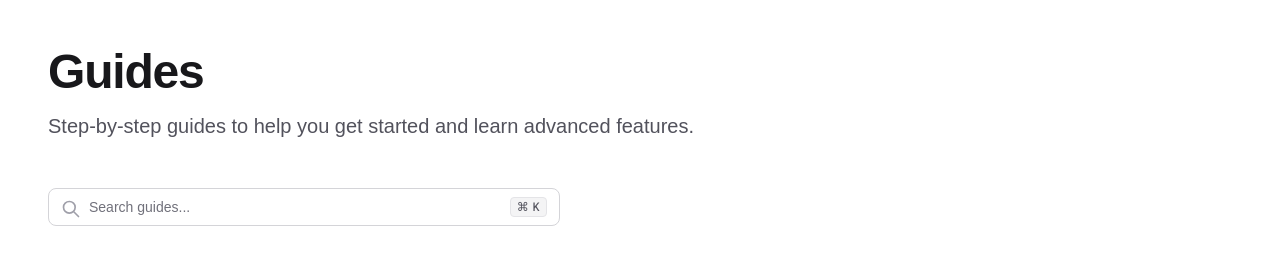
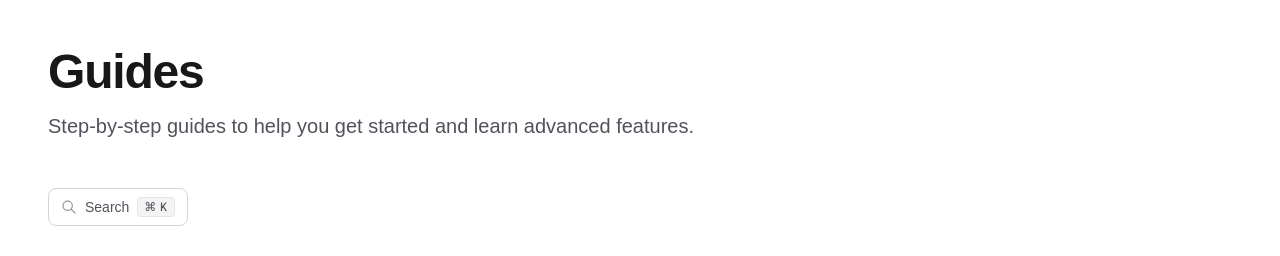
Before and after one commit to john-rock/mdguide, a Next.js app: page / in a window 1280 px wide. Shown: the top 256 px of the page. Built offline with nearby package versions, Linux system fonts and the light colour scheme.

Commit message:
adjust search

```diff
--- a/app/components/guides/CmdkSearchBar.tsx
+++ b/app/components/guides/CmdkSearchBar.tsx
@@ -2,6 +2,7 @@
 
 import { useState, useEffect, useMemo } from "react";
 import { useRouter } from "next/navigation";
+import { createPortal } from "react-dom";
 import { Command } from "cmdk";
 import * as VisuallyHidden from "@radix-ui/react-visually-hidden";
 import * as Dialog from "@radix-ui/react-dialog";
@@ -42,7 +43,13 @@ export function CmdkSearchBar({ onSearch, showBackToHome = false, currentGuideSl
   const [selectedTag, setSelectedTag] = useState<string | null>(null);
   const [guides, setGuides] = useState<GuideListItem[]>([]);
   const [searchAllGuides, setSearchAllGuides] = useState(false);
+  const [mounted, setMounted] = useState(false);
   const router = useRouter();
+
+  // Track if component is mounted (for portal)
+  useEffect(() => {
+    setMounted(true);
+  }, []);
 
   // Toggle command menu with Cmd/Ctrl + K
   useEffect(() => {
@@ -154,36 +161,20 @@ export function CmdkSearchBar({ onSearch, showBackToHome = false, currentGuideSl
     setQuery(""); // Clear query to trigger re-search if needed
   };
 
-  return (
+  const dialogContent = mounted && open ? (
     <>
-      {/* Search trigger button */}
-      <button
-        onClick={() => setOpen(true)}
-        className="group relative w-full max-w-lg rounded-lg border border-zinc-300 bg-white px-4 py-2 pl-10 text-left text-sm text-zinc-500 hover:border-zinc-400 dark:border-zinc-700 dark:bg-zinc-900 dark:text-zinc-400 dark:hover:border-zinc-600"
-      >
-        <svg
-          className="absolute left-3 top-2.5 h-5 w-5 text-zinc-400"
-          fill="none"
-          strokeLinecap="round"
-          strokeLinejoin="round"
-          strokeWidth="2"
-          viewBox="0 0 24 24"
-          stroke="currentColor"
-        >
-          <path d="M21 21l-6-6m2-5a7 7 0 11-14 0 7 7 0 0114 0z" />
-        </svg>
-        <span>Search guides...</span>
-        <kbd className="pointer-events-none absolute right-3 top-2 hidden h-5 select-none items-center gap-1 rounded border border-zinc-200 bg-zinc-100 px-1.5 font-mono text-xs font-medium text-zinc-600 opacity-100 sm:flex dark:border-zinc-700 dark:bg-zinc-800 dark:text-zinc-400">
-          <span className="text-xs">⌘</span>K
-        </kbd>
-      </button>
+      {/* Backdrop overlay */}
+      <div
+        className="fixed inset-0 z-[100] bg-black/20 backdrop-blur-sm dark:bg-black/40"
+        onClick={() => setOpen(false)}
+      />
 
       {/* Command palette dialog */}
       <Command.Dialog
         open={open}
         onOpenChange={setOpen}
         label="Search guides"
-        className="fixed left-[50%] top-[20%] z-50 w-full max-w-lg translate-x-[-50%] overflow-hidden rounded-lg border border-zinc-200 bg-white shadow-2xl dark:border-zinc-800 dark:bg-zinc-900"
+        className="fixed left-[50%] top-[20%] z-[101] w-full max-w-lg translate-x-[-50%] overflow-hidden rounded-lg border border-zinc-200 bg-white shadow-2xl dark:border-zinc-800 dark:bg-zinc-900"
       >
         <VisuallyHidden.Root>
           <Dialog.Title>Search guides</Dialog.Title>
@@ -204,7 +195,7 @@ export function CmdkSearchBar({ onSearch, showBackToHome = false, currentGuideSl
           <Command.Input
             value={query}
             onValueChange={setQuery}
-            placeholder="Search guides..."
+            placeholder={currentGuideTitle ? `Search in ${currentGuideTitle}` : 'Search guides...'}
             className="w-full border-0 border-b border-zinc-200 bg-transparent px-4 py-3 pl-10 text-sm outline-none placeholder:text-zinc-500 dark:border-zinc-800 dark:text-zinc-100 dark:placeholder:text-zinc-400"
           />
         </div>
@@ -385,14 +376,35 @@ export function CmdkSearchBar({ onSearch, showBackToHome = false, currentGuideSl
           )}
         </Command.List>
       </Command.Dialog>
+    </>
+  ) : null;
 
-      {/* Backdrop overlay */}
-      {open && (
-        <div
-          className="fixed inset-0 z-40 bg-black/20 backdrop-blur-sm dark:bg-black/40"
-          onClick={() => setOpen(false)}
-        />
-      )}
+  return (
+    <>
+      {/* Search trigger button */}
+      <button
+        onClick={() => setOpen(true)}
+        className="group relative flex w-fit items-center gap-2 rounded-lg border border-zinc-300 bg-white px-3 py-2 text-sm text-zinc-600 hover:border-zinc-400 dark:border-zinc-700 dark:bg-zinc-900 dark:text-zinc-400 dark:hover:border-zinc-600"
+      >
+        <svg
+          className="h-4 w-4 text-zinc-400"
+          fill="none"
+          strokeLinecap="round"
+          strokeLinejoin="round"
+          strokeWidth="2"
+          viewBox="0 0 24 24"
+          stroke="currentColor"
+        >
+          <path d="M21 21l-6-6m2-5a7 7 0 11-14 0 7 7 0 0114 0z" />
+        </svg>
+        <span>Search</span>
+        <kbd className="flex h-5 select-none items-center gap-1 rounded border border-zinc-200 bg-zinc-100 px-1.5 font-mono text-xs font-medium text-zinc-600 dark:border-zinc-700 dark:bg-zinc-800 dark:text-zinc-400">
+          <span className="text-xs">⌘</span>K
+        </kbd>
+      </button>
+
+      {/* Render dialog in portal at document body level */}
+      {mounted && dialogContent && createPortal(dialogContent, document.body)}
     </>
   );
 }
--- a/app/components/guides/GuideContent.tsx
+++ b/app/components/guides/GuideContent.tsx
@@ -80,21 +80,20 @@ export function GuideContent({ guide }: GuideContentProps) {
         currentStepIndex={currentStepIndex}
         highestCompletedStep={highestCompletedStep}
         onStepChange={setCurrentStepIndex}
+        searchBar={
+          <CmdkSearchBar
+            onSearch={handleSearch}
+            showBackToHome={true}
+            currentGuideSlug={guide.slug}
+            currentGuideTitle={guide.metadata.title}
+            onStepSelect={setCurrentStepIndex}
+          />
+        }
       />
 
       {/* Main content */}
       <main className="flex-1">
         <div className="mx-auto max-w-4xl px-6 py-12 sm:px-8 lg:px-12">
-          {/* Search bar - always visible */}
-          <div className="mb-8">
-            <CmdkSearchBar
-              onSearch={handleSearch}
-              showBackToHome={true}
-              currentGuideSlug={guide.slug}
-              currentGuideTitle={guide.metadata.title}
-              onStepSelect={setCurrentStepIndex}
-            />
-          </div>
 
           {/* Guide header - only show on first step */}
           {isFirstStep && (
--- a/app/components/guides/GuideSidebar.tsx
+++ b/app/components/guides/GuideSidebar.tsx
@@ -17,6 +17,8 @@ export interface GuideSidebarProps {
   highestCompletedStep: number;
   /** Callback when a step is selected */
   onStepChange: (index: number) => void;
+  /** Optional search bar component to render */
+  searchBar?: React.ReactNode;
 }
 
 /**
@@ -30,7 +32,7 @@ export interface GuideSidebarProps {
  *
  * @param props - Component props
  */
-export function GuideSidebar({ steps, title, currentStepIndex, highestCompletedStep, onStepChange }: GuideSidebarProps) {
+export function GuideSidebar({ steps, title, currentStepIndex, highestCompletedStep, onStepChange, searchBar }: GuideSidebarProps) {
   const [isMobileOpen, setIsMobileOpen] = useState(false);
 
   const handleStepClick = (index: number) => {
@@ -74,11 +76,17 @@ export function GuideSidebar({ steps, title, currentStepIndex, highestCompletedS
         `}
       >
         <div className="flex h-full flex-col overflow-y-auto px-4 py-8">
-          <div className="mb-8">
+          <div className="mb-6">
             <h2 className="text-lg font-semibold text-zinc-900 dark:text-zinc-50">
               {title}
             </h2>
           </div>
+
+          {searchBar && (
+            <div className="mb-6">
+              {searchBar}
+            </div>
+          )}
 
           <nav className="flex-1 space-y-1">
             {steps.map((step, index) => {
```
